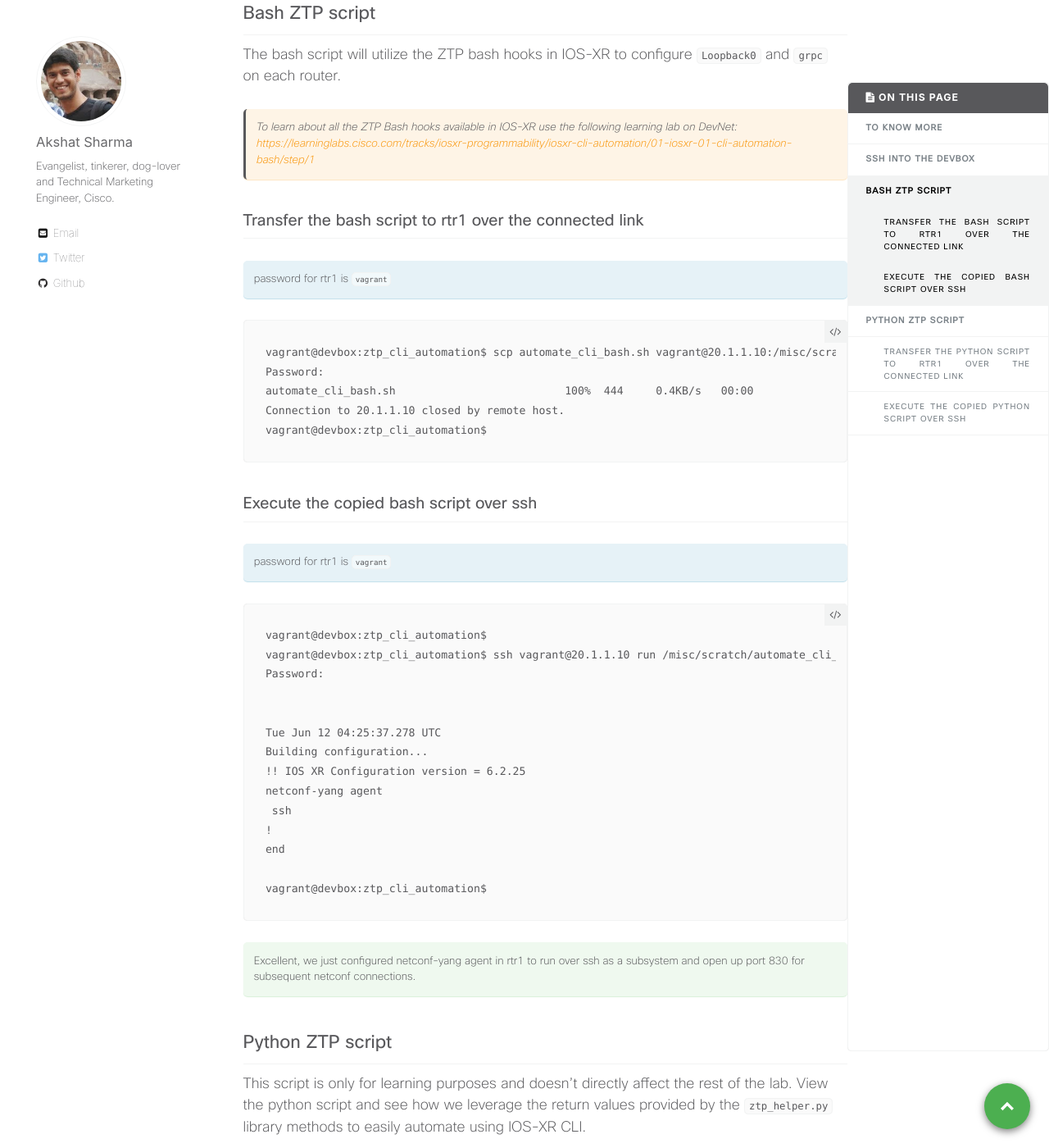
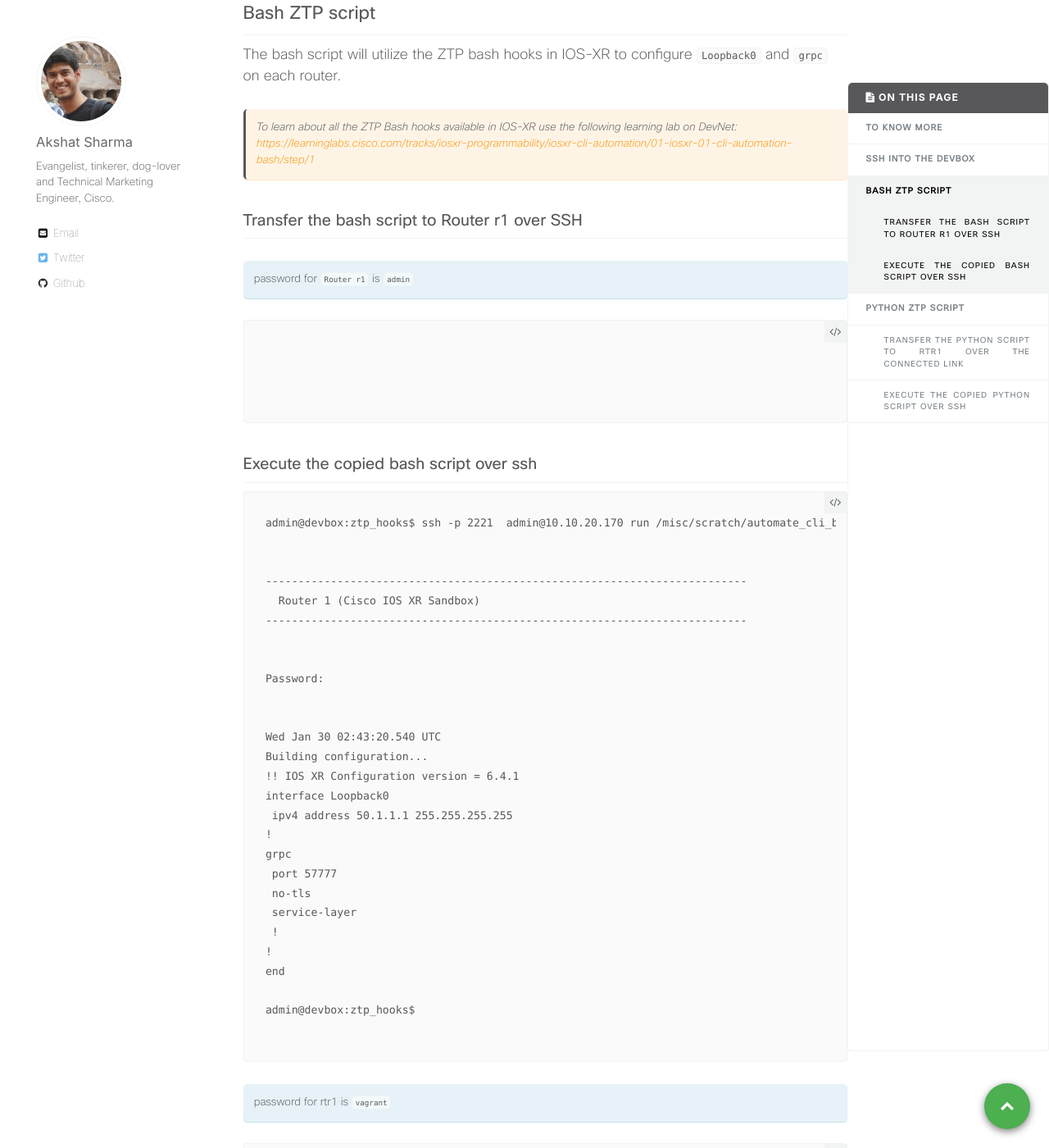
Before and after one commit to nanog75/hackathon, a Jekyll site: the page built from _wkinstructions/2018-06-12-step-1-ios-xr-ztp-bash-and-python-hooks.md, in a window 1280 px wide and 1400 px high, scrolled down 3770 px. Shown: the whole window at 82% size. Built offline with Jekyll 4.4.1, drawn with Linux system fonts in a browser that asks for light colours; comment, search, counter and statistics services are not loaded.

Commit message:
Update 2018-06-12-step-1-ios-xr-ztp-bash-and-python-hooks.md

````diff
--- a/_wkinstructions/2018-06-12-step-1-ios-xr-ztp-bash-and-python-hooks.md
+++ b/_wkinstructions/2018-06-12-step-1-ios-xr-ztp-bash-and-python-hooks.md
@@ -160,23 +160,56 @@ The bash script will utilize the ZTP bash hooks in IOS-XR to configure `Loopback
 ><https://learninglabs.cisco.com/tracks/iosxr-programmability/iosxr-cli-automation/01-iosxr-01-cli-automation-bash/step/1>
 {: .notice--warning}
 
-### Transfer the bash script to rtr1 over the connected link
 
-password for rtr1 is `vagrant`
+
+### Transfer the bash script to Router r1 over SSH
+
+password for `Router r1` is `admin`
 {: .notice--info}
 
+
 ```
-vagrant@devbox:ztp_cli_automation$ scp automate_cli_bash.sh vagrant@20.1.1.10:/misc/scratch/
+
+
+
+```
+
+### Execute the copied bash script over ssh
+
+```
+admin@devbox:ztp_hooks$ ssh -p 2221  admin@10.10.20.170 run /misc/scratch/automate_cli_bash.sh
+
+
+--------------------------------------------------------------------------
+  Router 1 (Cisco IOS XR Sandbox)
+--------------------------------------------------------------------------
+
+
 Password:
-automate_cli_bash.sh                          100%  444     0.4KB/s   00:00
-Connection to 20.1.1.10 closed by remote host.
-vagrant@devbox:ztp_cli_automation$
+
+
+Wed Jan 30 02:43:20.540 UTC
+Building configuration...
+!! IOS XR Configuration version = 6.4.1
+interface Loopback0
+ ipv4 address 50.1.1.1 255.255.255.255
+!
+grpc
+ port 57777
+ no-tls
+ service-layer
+ !
+!
+end
+
+admin@devbox:ztp_hooks$
+
 ```
 
 
 
 
-### Execute the copied bash script over ssh
+
 
 
 password for rtr1 is `vagrant`
````
